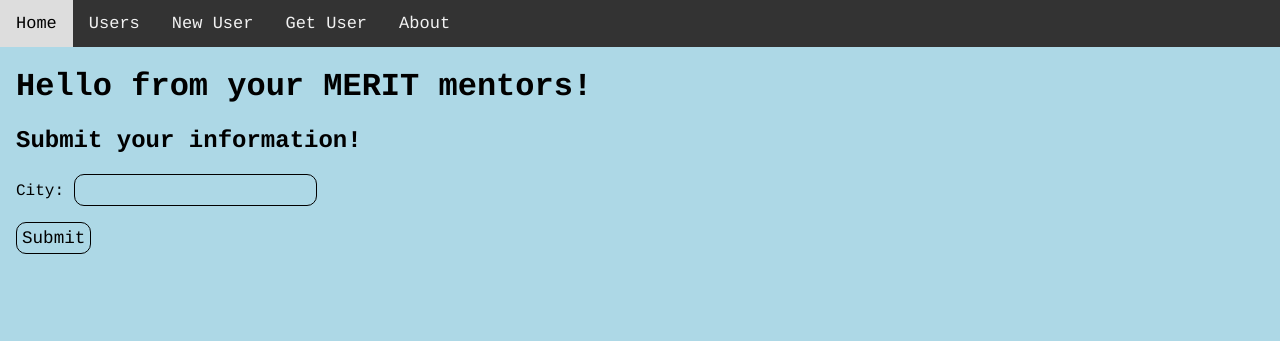
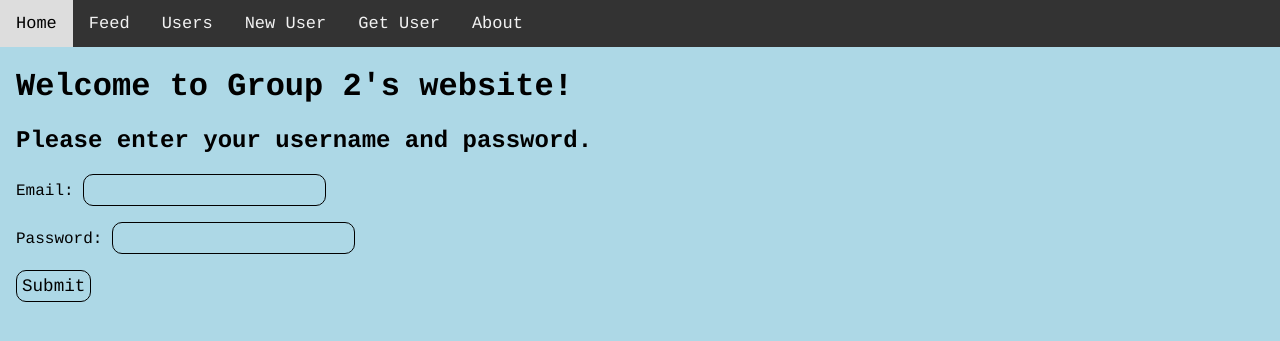
Before and after one commit to Jacqueline-Woo/group-project, a Flask app: page /getUser in a window 1280 px wide. Shown: the top 341 px of the page. Run offline with Flask 2, Linux system fonts and the light colour scheme.

Commit message:
attempted to develop Feed and tweaked Get User page

```diff
--- /dev/null
+++ b/data/posts.csv
@@ -0,0 +1 @@
+Post
--- a/server.py
+++ b/server.py
@@ -85,3 +85,36 @@ def return_users_by_city():
     else:
         status = "Users found!"
     return render_template("get_user.html", status=status, users=users)
+
+# HTML form - Feed page (submit and display posts)
+@app.route('/feed')
+def feed():
+    return render_template("feed.html")
+
+@app.route('/feed', methods=["GET", "POST"])
+def submit_post():
+    if request.method == "GET":
+        return redirect(url_for('feed'))
+    elif request.method == "POST":
+        submission = dict(request.form)
+        post = submission["post"]
+        if( len(post) < 1 ):
+            return render_template("feed.html", status='Submission was blank. Please try again.')
+        else:
+            with open('data/posts.csv', mode='a', newline='') as file:
+                data = csv.writer(file)
+                data.writerow([post])
+            return render_template("feed.html", status='Post submitted!')
+
+        #if( len(post) == 0 ):
+            #return render_template("feed.html", status='Submission was blank. Please try again.')
+        #else:
+            #return render_template("feed.html", status='Post submitted!', post=post)
+
+# the following is part of feed
+#def return_posts():
+    #if( len(post) == 0 ):
+        #status = "You submitted a blank post. Please try again."
+    #else:
+        #status = "Post submitted!"
+        #return render_template("feed.html", status=status, post=post)
--- a/templates/get_user.html
+++ b/templates/get_user.html
@@ -1,16 +1,17 @@
 {% extends 'index.html' %}
 
-{% block title %}Get Users by City{% endblock %}
+{% block title %}Log In{% endblock %}
 
 {% block form %}
 {% if status %}
   <h1>{{ status }}</h1>
 {% endif %}
 <h2>
-    Submit your information!
+    Please enter your username and password.
 </h2>
 <form method="post" action="/getUser">
-    <p>City: <input type="text" name="city"></p>
+    <p>Email: <input type="text" name="email"></p>
+    <p>Password: <input type="text" name="password"></p>
     <p><input type="submit"></p>
 </form>
 {% endblock %}
--- a/templates/index.html
+++ b/templates/index.html
@@ -8,6 +8,7 @@
     <body>
         <div class="topnav">
             <a href="/">Home</a>
+            <a href="/feed">Feed</a>
             <a href="/users">Users</a>
             <a href="/newUser">New User</a>
             <a href="/getUser">Get User</a>
@@ -15,7 +16,7 @@
         </div>
         <div class="bodyContent">
             <h1>
-                Hello from your MERIT mentors!
+                Welcome to Group 2's website!
             </h1>
             {% block form %} {% endblock %}
             {% block userList %}
```
Also changed, not shown: templates/feed.html (added, +16 -0 lines).
